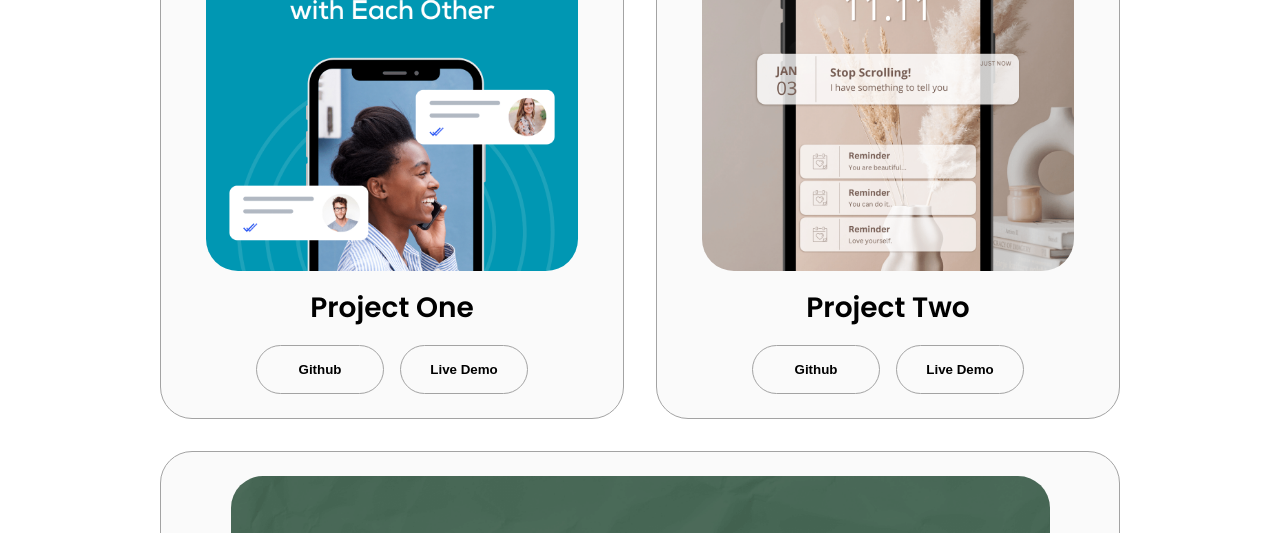
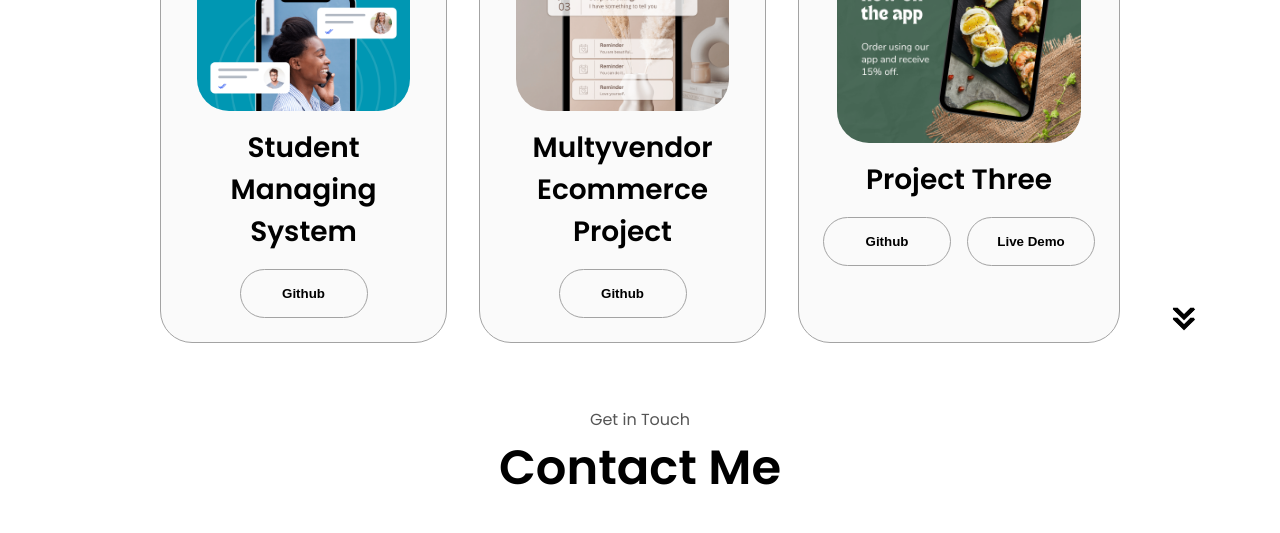
Before and after one commit to Abiyu-Dev/my_portfolio, a plain HTML site: page index.html in a window 1280 px wide. Shown: the part 2720-3253 px from the top of the page. Drawn offline with Linux system fonts and the light colour scheme.

Commit message:
Update index.html

```diff
--- a/index.html
+++ b/index.html
@@ -215,20 +215,15 @@
                 class="project-img"
               />
             </div>
-            <h2 class="experience-sub-title project-title">Project One</h2>
+            <h2 class="experience-sub-title project-title">Student Managing System</h2>
             <div class="btn-container">
               <button
                 class="btn btn-color-2 project-btn"
-                onclick="location.href='https://github.com/'"
+                onclick="location.href='https://github.com/Abiyu-Dev/student_id_generator'"
               >
                 Github
               </button>
-              <button
-                class="btn btn-color-2 project-btn"
-                onclick="location.href='https://github.com/'"
-              >
-                Live Demo
-              </button>
+
             </div>
           </div>
           <div class="details-container color-container">
@@ -239,20 +234,15 @@
                 class="project-img"
               />
             </div>
-            <h2 class="experience-sub-title project-title">Project Two</h2>
+            <h2 class="experience-sub-title project-title">Multyvendor Ecommerce Project</h2>
             <div class="btn-container">
               <button
                 class="btn btn-color-2 project-btn"
-                onclick="location.href='https://github.com/'"
+                onclick="location.href='https://github.com/Abiyu-Dev/dropshipping_app'"
               >
                 Github
               </button>
-              <button
-                class="btn btn-color-2 project-btn"
-                onclick="location.href='https://github.com/'"
-              >
-                Live Demo
-              </button>
+
             </div>
           </div>
           <div class="details-container color-container">
```
